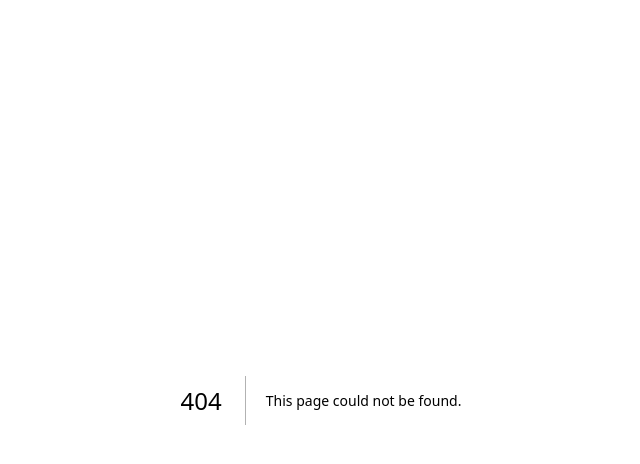
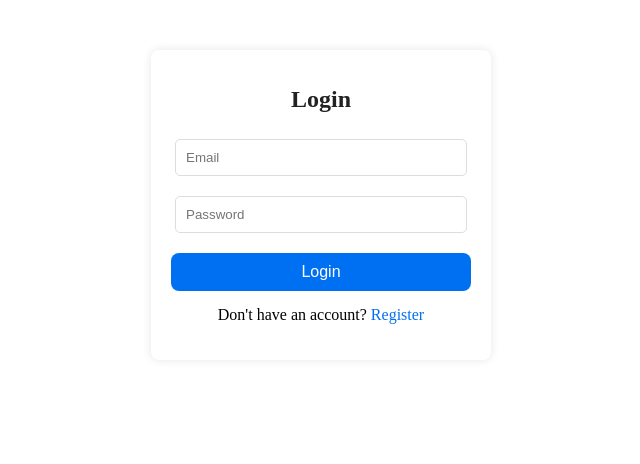
Before and after one commit to Jijendrankk/healthcare-chronic-management-portal, a Next.js app: page /login in a window 1280 px wide. Before the commit this address had no page. Shown: the top 464 px of the page, without its empty margins (319-959 px from the left). Built offline with nearby package versions, Linux system fonts and the light colour scheme.

Commit message:
feature: scss addition and login page ui

```diff
--- a/src/pages/_app.js
+++ b/src/pages/_app.js
@@ -1,4 +1,4 @@
-import "@/styles/globals.css";
+// import "@/styles/globals.css";
 
 export default function App({ Component, pageProps }) {
   return <Component {...pageProps} />;
--- /dev/null
+++ b/src/pages/login.js
@@ -0,0 +1,55 @@
+import { useState } from "react";
+import { useRouter } from "next/router";
+// import { loginUser } from "../utils/api";
+// import { setAuthToken, setUserData } from "../utils/auth";
+import styles from "../styles/auth.module.scss";
+
+export default function Login() {
+  const [formData, setFormData] = useState({ email: "", password: "" });
+  const [loading, setLoading] = useState(false);
+  const router = useRouter();
+
+  const handleLogin = async () => {
+    if (!formData.email || !formData.password) {
+      alert("Please enter both email and password.");
+      return;
+    }
+
+    setLoading(true);
+    try {
+      const response = await loginUser(formData);
+      setAuthToken(response.data.token); // Save token in local storage
+      setUserData(response.data.user); // Save user data in local storage
+    //   router.push(`/dashboard/${response.data.user.role}`); // Redirect to role-based dashboard
+    } catch (error) {
+      console.error("Login Error:", error.response?.data || error.message);
+      alert(error.response?.data?.message || "Login Failed. Please try again.");
+    } finally {
+      setLoading(false);
+    }
+  };
+
+  return (
+    <div className={styles.authContainer}>
+      <h1>Login</h1>
+      <input
+        type="email"
+        placeholder="Email"
+        value={formData.email}
+        onChange={(e) => setFormData({ ...formData, email: e.target.value })}
+      />
+      <input
+        type="password"
+        placeholder="Password"
+        value={formData.password}
+        onChange={(e) => setFormData({ ...formData, password: e.target.value })}
+      />
+      <button onClick={handleLogin} disabled={loading}>
+        {loading ? "Logging in..." : "Login"}
+      </button>
+      <p>
+        Don't have an account? <a href="/register">Register</a>
+      </p>
+    </div>
+  );
+}
--- /dev/null
+++ b/src/styles/auth.module.scss
@@ -0,0 +1,42 @@
+// src/styles/auth.module.scss
+
+@import "variables";
+@import "mixins";
+
+.authContainer {
+  width: 300px;
+  margin: 50px auto;
+  padding: 20px;
+  border-radius: $border-radius;
+  box-shadow: $box-shadow;
+  text-align: center;
+  background: white;
+
+  h1 {
+    font-size: 24px;
+    color: $text-color;
+  }
+
+  input {
+    width: 90%;
+    padding: 10px;
+    margin: 10px 0;
+    border: 1px solid #ddd;
+    border-radius: 5px;
+  }
+
+  button {
+    width: 100%;
+    @include button($primary-color);
+    margin-top: 10px;
+  }
+
+  p {
+    margin-top: 15px;
+  }
+
+  a {
+    color: $primary-color;
+    text-decoration: none;
+  }
+}
--- a/src/styles/globals.css
+++ /dev/null
@@ -1,42 +0,0 @@
-:root {
-  --background: #ffffff;
-  --foreground: #171717;
-}
-
-@media (prefers-color-scheme: dark) {
-  :root {
-    --background: #0a0a0a;
-    --foreground: #ededed;
-  }
-}
-
-html,
-body {
-  max-width: 100vw;
-  overflow-x: hidden;
-}
-
-body {
-  color: var(--foreground);
-  background: var(--background);
-  font-family: Arial, Helvetica, sans-serif;
-  -webkit-font-smoothing: antialiased;
-  -moz-osx-font-smoothing: grayscale;
-}
-
-* {
-  box-sizing: border-box;
-  padding: 0;
-  margin: 0;
-}
-
-a {
-  color: inherit;
-  text-decoration: none;
-}
-
-@media (prefers-color-scheme: dark) {
-  html {
-    color-scheme: dark;
-  }
-}
--- /dev/null
+++ b/src/styles/globals.scss
@@ -0,0 +1,26 @@
+
+@import "variables";
+@import "mixins";
+
+body {
+  font-family: Arial, sans-serif;
+  background-color: #f5f5f5;
+  margin: 0;
+  padding: 0;
+
+
+  color: var(--foreground);
+  background: var(--background);
+  font-family: Arial, Helvetica, sans-serif;
+  -webkit-font-smoothing: antialiased;
+  -moz-osx-font-smoothing: grayscale;
+  font-family: Arial, Helvetica, sans-serif;
+  -webkit-font-smoothing: antialiased;
+  -moz-osx-font-smoothing: grayscale;
+}
+
+.container {
+  max-width: 1200px;
+  margin: 0 auto;
+  padding: 20px;
+}
--- /dev/null
+++ b/src/styles/mixins.scss
@@ -0,0 +1,14 @@
+
+@mixin button($bg-color) {
+    background: $bg-color;
+    color: white;
+    padding: 10px 15px;
+    border: none;
+    border-radius: $border-radius;
+    cursor: pointer;
+    font-size: 16px;
+
+    &:hover {
+      background: darken($bg-color, 10%);
+    }
+  }
--- /dev/null
+++ b/src/styles/variables.scss
@@ -0,0 +1,5 @@
+$primary-color: #0070f3;
+$secondary-color: #333;
+$text-color: #222;
+$border-radius: 8px;
+$box-shadow: 0 0 10px rgba(0, 0, 0, 0.1);
```
Also changed, not shown: package.json (+4 -3 lines), src/pages/index.js (+2 -91 lines), 1 other file (tests, documents, lock files or other folders).
